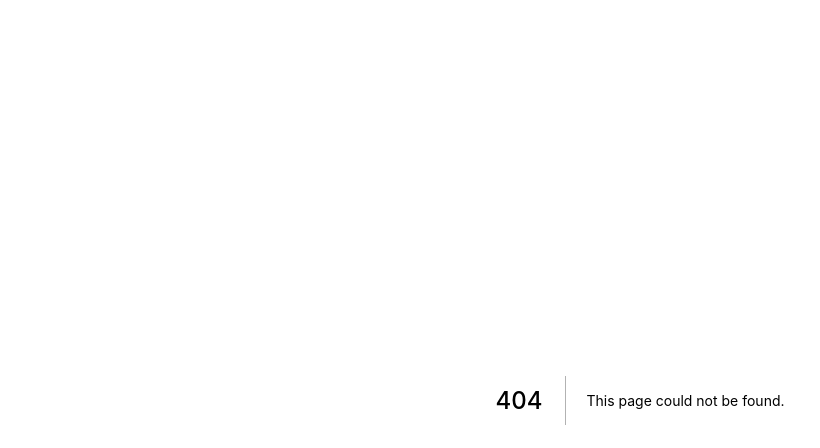
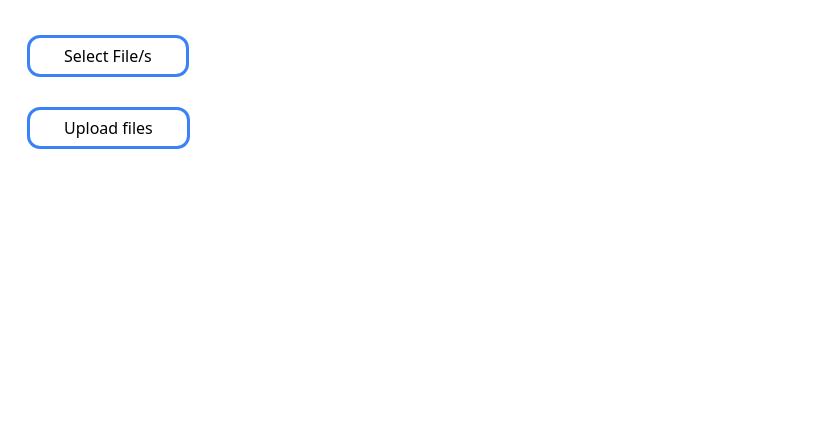
Before and after one commit to riodel27/e-commerce-pre-loved-app, a Next.js app: page /product-upload in a window 1280 px wide. Before the commit this address had no page. Shown: the top 448 px of the page, without its empty margins (0-820 px from the left). Built offline with nearby package versions, Linux system fonts and the light colour scheme.

Commit message:
feat: initial commit for upload product media

```diff
--- /dev/null
+++ b/components/UiFileInputButton.tsx
@@ -0,0 +1,85 @@
+import React from "react";
+
+export interface IProps {
+  /**
+   * A string that defines the file types the file input should accept.
+   * This string is a comma-separated list of unique file type specifiers.
+   *
+   * https://developer.mozilla.org/en-US/docs/Web/HTML/Element/input/file#accept
+   * https://developer.mozilla.org/en-US/docs/Web/HTML/Element/input/file#Unique_file_type_specifiers
+   */
+  acceptedFileTypes?: string;
+  /**
+   * When allowMultipleFiles is true, the file input allows the user to select more than one file.
+   *
+   * https://developer.mozilla.org/en-US/docs/Web/HTML/Attributes/multiple
+   *
+   * @default false
+   */
+  allowMultipleFiles?: boolean;
+  /**
+   * Text to display as the button text
+   */
+  label: string;
+  /**
+   * Handler passed from parent
+   *
+   * When the file input changes a FormData object will be send on the first parameter
+   */
+  onChange: (files: any) => void;
+  /**
+   * The name of the file input that the backend is expecting
+   */
+  uploadFileName: string;
+}
+
+export const UiFileInputButton: React.FC<IProps> = (props) => {
+  const fileInputRef = React.useRef<HTMLInputElement | null>(null);
+  const formRef = React.useRef<HTMLFormElement | null>(null);
+
+  const onClickHandler = () => {
+    fileInputRef.current?.click();
+  };
+
+  const onChangeHandler = (event: React.ChangeEvent<HTMLInputElement>) => {
+    if (!event.target.files?.length) {
+      return;
+    }
+
+    // const formData = new FormData();
+
+    // Array.from(event.target.files).forEach((file) => {
+    //   formData.append(event.target.name, file);
+    // });
+
+    props.onChange(event.target.files);
+
+    formRef.current?.reset();
+  };
+
+  return (
+    <form ref={formRef} className="mt-10">
+      <button
+        className="rounded-lg px-8 py-1 outline outline-offset-2 outline-blue-500"
+        type="button"
+        onClick={onClickHandler}
+      >
+        {props.label}
+      </button>
+      <input
+        accept={props.acceptedFileTypes}
+        multiple={props.allowMultipleFiles}
+        name={props.uploadFileName}
+        onChange={onChangeHandler}
+        ref={fileInputRef}
+        style={{ display: "none" }}
+        type="file"
+      />
+    </form>
+  );
+};
+
+UiFileInputButton.defaultProps = {
+  acceptedFileTypes: "",
+  allowMultipleFiles: false,
+};
--- /dev/null
+++ b/pages/api/upload.ts
@@ -0,0 +1,73 @@
+import { NextApiRequest, NextApiResponse } from "next";
+import nextConnect from "next-connect";
+import multer from "multer";
+import fs from "fs";
+
+export type SuccessfulResponse<T> = {
+  data: T;
+  error?: never;
+  statusCode?: number;
+};
+export type UnsuccessfulResponse<E> = {
+  data?: never;
+  error: E;
+  statusCode?: number;
+};
+
+export type ApiResponse<T, E = unknown> =
+  | SuccessfulResponse<T>
+  | UnsuccessfulResponse<E>;
+
+interface NextConnectApiRequest extends NextApiRequest {
+  files: Express.Multer.File[];
+}
+type ResponseData = ApiResponse<string[], string>;
+
+const oneMegabyteInBytes = 1000000;
+const outputFolderName = "./public/uploads";
+
+const upload = multer({
+  limits: { fileSize: oneMegabyteInBytes * 2 },
+  storage: multer.diskStorage({
+    destination: "./public/uploads",
+    filename: (req, file, cb) => cb(null, file.originalname),
+  }),
+  /*fileFilter: (req, file, cb) => {
+    const acceptFile: boolean = ['image/jpeg', 'image/png'].includes(file.mimetype);
+
+    cb(null, acceptFile);
+  },*/
+});
+
+const apiRoute = nextConnect({
+  onError(
+    error,
+    req: NextConnectApiRequest,
+    res: NextApiResponse<ResponseData>
+  ) {
+    res
+      .status(501)
+      .json({ error: `Sorry something Happened! ${error.message}` });
+  },
+  onNoMatch(req: NextConnectApiRequest, res: NextApiResponse<ResponseData>) {
+    res.status(405).json({ error: `Method '${req.method}' Not Allowed` });
+  },
+});
+
+apiRoute.use(upload.array("theFiles"));
+
+apiRoute.post(
+  (req: NextConnectApiRequest, res: NextApiResponse<ResponseData>) => {
+    const filenames = fs.readdirSync(outputFolderName);
+    const images = filenames.map((name) => name);
+
+    res.status(200).json({ data: images });
+  }
+);
+
+export const config = {
+  api: {
+    bodyParser: false, // Disallow body parsing, consume as stream
+  },
+};
+export default apiRoute;
--- /dev/null
+++ b/pages/product-upload.tsx
@@ -0,0 +1,131 @@
+import type { NextPage } from "next";
+import axios from "axios";
+import Image from "next/image";
+import { uniq } from "lodash";
+import { useState } from "react";
+
+import styles from "../styles/Home.module.css";
+import { UiFileInputButton } from "../components/UiFileInputButton";
+
+interface BlobWithPreview extends Blob {
+  preview?: string;
+}
+
+const ProductUpload: NextPage = () => {
+  const [images, setImages] = useState<{ file: Blob; preview: string }[]>([]);
+  // const [files, setFiles] = useState([]);
+
+  const onChange = async (files) => {
+    console.log("files: ", files);
+
+    console.log("FILES: ", files);
+
+    // setFiles(files);
+    // const formData = new FormData();
+
+    Array.from(files).forEach((file: any) => {
+      // formData.append("theFiles", file);
+
+      const previewUrl = URL.createObjectURL(file);
+
+      console.log("file: ", file);
+
+      console.log("file type: ", file.type);
+
+      console.log("preview url: ", previewUrl);
+
+      setImages((prev) => [...prev, { file, preview: previewUrl }]);
+    });
+
+    // console.log("FORM DATA: ", formData);
+
+    // for (const pair of files.entries()) {
+    //   console.log(`${pair[0]}, ${pair[1]}`);
+
+    //   const previewUrl = URL.createObjectURL(pair[1]);
+
+    //   console.log("file type: ", pair[1].type);
+
+    //   console.log("preview url: ", previewUrl);
+
+    //   setImages((prev) => [...prev, { ...pair[1], preview: previewUrl }]);
+    // }
+
+    //   // const response = await axios.post("/api/upload", formData, config);
+
+    //   // console.log("response", response.data);
+
+    //   // setImages((prev) => uniq([...prev, ...response.data.data]));
+  };
+
+  return (
+    <div className={styles.container}>
+      <UiFileInputButton
+        label="Select File/s"
+        uploadFileName="theFiles"
+        onChange={onChange}
+        allowMultipleFiles
+      />
+
+      <button
+        className="rounded-lg px-8 py-1 outline outline-offset-2 outline-blue-500 mt-10"
+        type="button"
+        onClick={async () => {
+          // upload files here
+
+          const config = {
+            headers: { "content-type": "multipart/form-data" },
+            onUploadProgress: (event) => {
+              console.log(
+                `Current progress:`,
+                Math.round((event.loaded * 100) / event.total)
+              );
+            },
+          };
+
+          const formData = new FormData();
+
+          // Array.from(event.target.files).forEach((file) => {
+          //   formData.append(event.target.name, file);
+          // });
+
+          images.forEach((image) => {
+            formData.append("theFiles", image.file);
+            formData.append(
+              "productName",
+              Math.random().toString(36).substring(2, 7)
+            );
+          });
+
+          // images to formData???
+          const response = await axios.post("/api/upload", formData, config);
+
+          console.log("upload response: ", response);
+        }}
+      >
+        {" "}
+        Upload files
+      </button>
+
+      {/* todo: selected file to upload will be a product to be created in the database */}
+      <div className="grid grid-cols-3 gap-4">
+        {images.length
+          ? images.map((image, idx) => (
+              <div key={idx}>
+                <Image
+                  src={`${image.preview}`}
+                  alt="staci image"
+                  width="100%"
+                  height="100%"
+                  layout="responsive"
+                  objectFit="contain"
+                />
+              </div>
+            ))
+          : ""}
+      </div>
+    </div>
+  );
+};
+
+export default ProductUpload;
```
Also changed, not shown: business-idea.txt (added), public/uploads/1a45efd4c80118d656d1c73eb8b3b413.jpg (added), public/uploads/unnamed (1).jpg (added).
